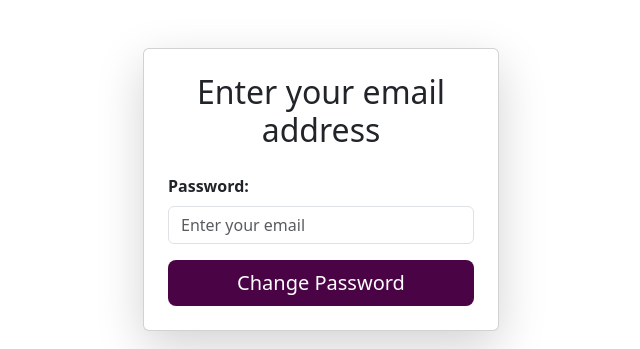
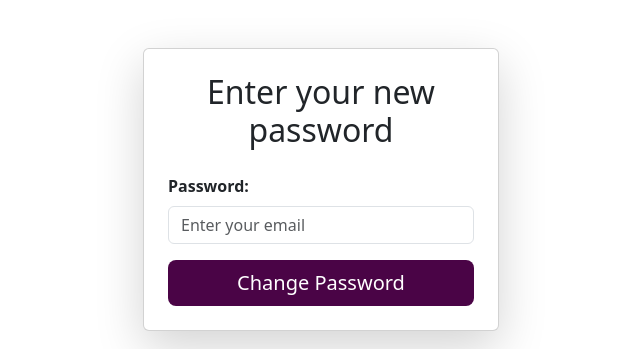
Before and after one commit to Eboma/task-manager, a Flask app: template templates/resetpassword.html in a window 1280 px wide. Shown: the part 142-491 px from the top of the page, without its empty margins (319-959 px from the left). Run offline with Flask 3, Linux system fonts and the light colour scheme; the template is opened without the code that fills it: values that come from a table or form of the project are taken from there, others are empty.

Commit message:
Update resetpassword.html template

```diff
--- a/templates/resetpassword.html
+++ b/templates/resetpassword.html
@@ -7,7 +7,7 @@
   <div class="row justify-content-center">
     <div class="col-md-6 col-lg-4">
       <div class="card shadow-lg p-4">
-        <h2 class="text-center mb-4">Enter your email address</h2>
+        <h2 class="text-center mb-4">Enter your new password</h2>
 
         <form action="{{ url_for('reset_token', token=token) }}" method="POST">
           {{ form.hidden_tag() }}
```
